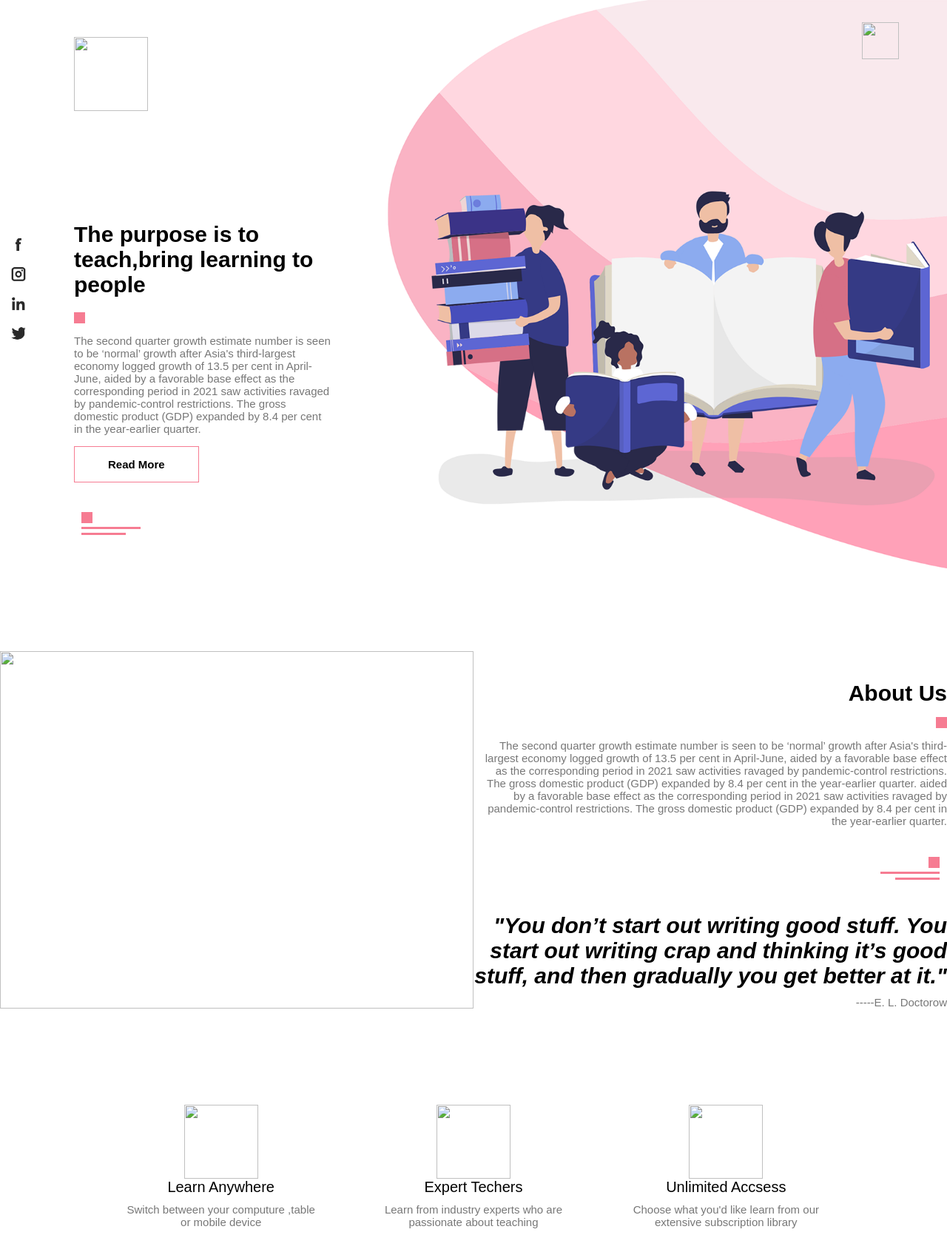
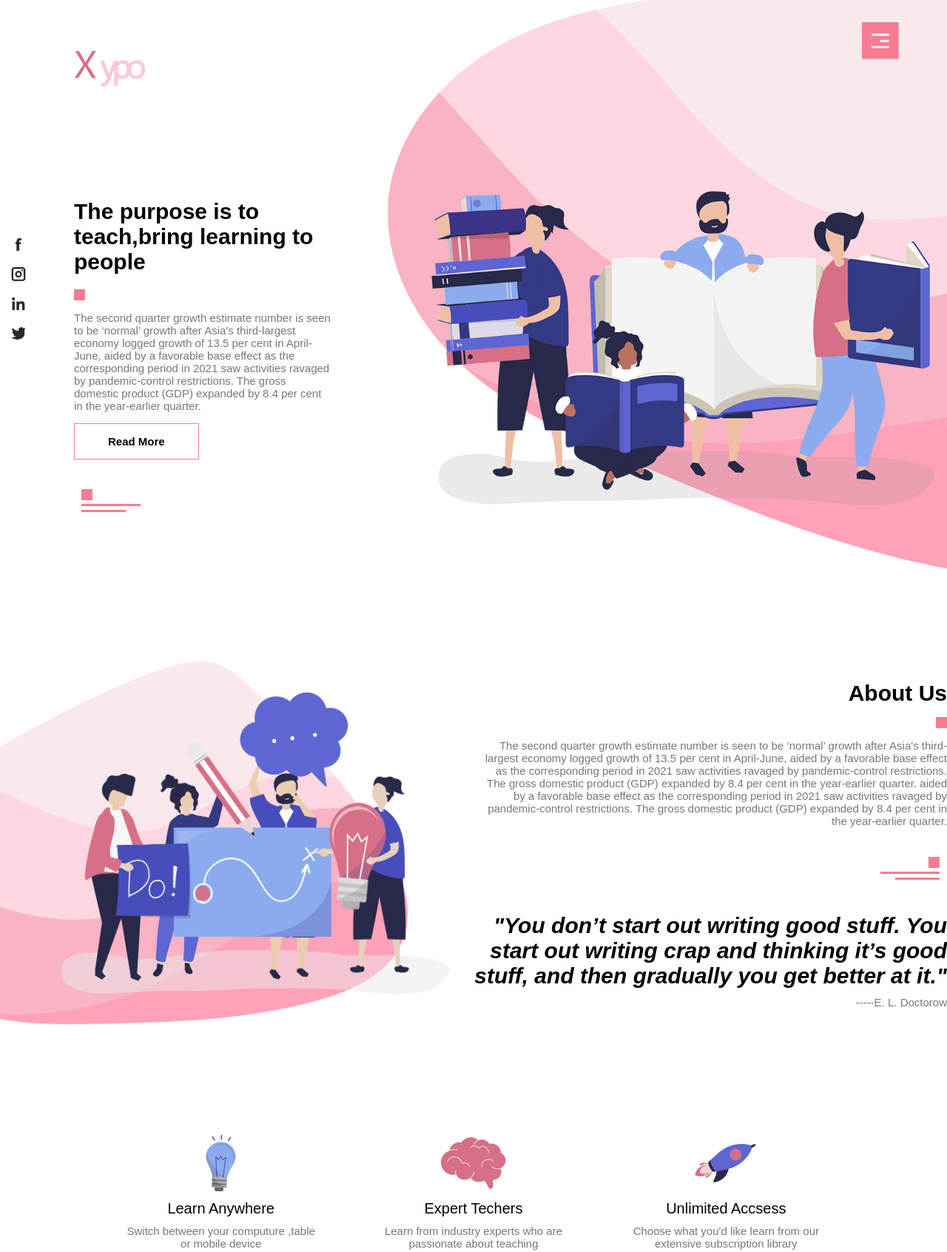
Before and after one commit to kameshdev/Responsive-web-design, a plain HTML site: page index .html in a window 1280 px wide. Shown: the top 1692 px of the page at 74% size. Drawn offline with Linux system fonts and the light colour scheme; some packages are replaced by stand-ins of ours; a script that the page names is missing; files whose address does not match are found by name.

Commit message:
Update and rename index (1).html to index .html

```diff
--- a/index (1).html
+++ b/index .html
@@ -15,7 +15,7 @@
 <section id ="header">
 
 			<div class="container">
-				<img src="images/logo.png" class="logo">
+				<img src="logo.png" class="logo">
 				<div class="container-text">
 					<h1>The purpose is to <br>teach,bring learning to people</h1>
 					<span class="squear"></span>
@@ -40,14 +40,14 @@
          <li><a href="#CONTACT">CONTACT</a></li>
       </ul>
 </nav>
-<img src="images/menu.png" id="menu">
+<img src="menu.png" id="menu">
 
 
 <!------------about scetion---------------->
 
 <section id="about">
 	<div class="about-col1">
-		<img src="images/about.png" class="about-img">
+		<img src="about.png" class="about-img">
 	</div>
 		<div class="about-col2">
 			<div class="about-text">
@@ -72,18 +72,18 @@
 <section id="FEATURES">
 <div class="f-row">
 <div class="FEATURES-col">
-	<img src="images/pic-1.png">
+	<img src="pic-1.png">
 	<h3>Learn Anywhere</h3>
 	<p>Switch between your computure ,table or mobile device</p>
 </div>
 <div class="FEATURES-col">
-	<img src="images/pic-2.png">
+	<img src="pic-2.png">
 	<h3>Expert Techers</h3>
 	<p>Learn from industry experts who  are passionate about teaching </p>
 
 </div>
 <div class="FEATURES-col">
-	<img src="images/pic-3.png">
+	<img src="pic-3.png">
 	<h3>Unlimited Accsess</h3>
 	<p>Choose what you'd like learn from our extensive subscription library</p>
 </div>
@@ -112,7 +112,7 @@
 </div>
      	</div>
      	<div class="courses-col2">
-     		<img src="images/course.png">
+     		<img src="course.png">
      	</div>
      </div>
 </section>
@@ -121,7 +121,7 @@
 
 <section id="offer">
 	<div class="about-col1">
-		<img src="images/offer.png" class="about-img">
+		<img src="offer.png" class="about-img">
 	</div>
 		<div class="about-col2">
 			<div class="about-text">
@@ -166,7 +166,7 @@
 
 	</div>
 	<div class="contact-col-right">
-		<img src="images/contact.png">
+		<img src="contact.png">
 	</div>
 </div>
 </section>
```
